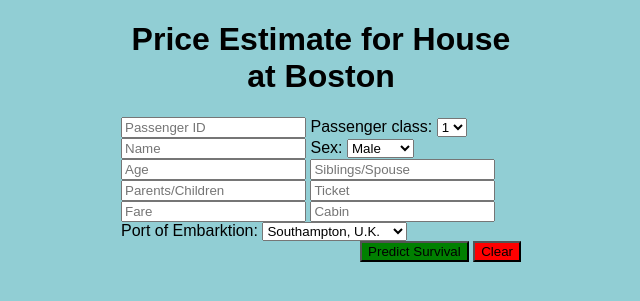
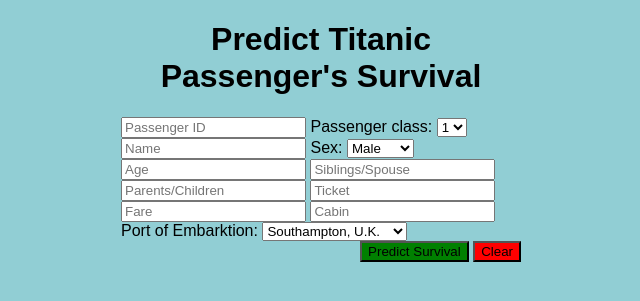
Before and after one commit to rohandhanraj/iNeuron-Assignments, a Flask app: page / in a window 1280 px wide. Shown: the top 301 px of the page, without its empty margins (319-959 px from the left). Run offline with Flask 2, Linux system fonts and the light colour scheme; parts of the project's set-up code (start-up, migrations or seed data) failed here and were passed over.

Commit message:
js updated

```diff
--- a/16-DecisionTree/static/js/validation.js
+++ b/16-DecisionTree/static/js/validation.js
@@ -77,6 +77,3 @@
         }
   }
 }
-$("input").keyup(function() {
-    $("input").css("opacity", ".4");
-});
--- a/16-DecisionTree/templates/index.html
+++ b/16-DecisionTree/templates/index.html
@@ -8,35 +8,35 @@
 
 {% block body %}
 <div class="content">
-    <h1 style="text-align: center">Price Estimate for House at Boston</h1>
+    <h1 style="text-align: center">Predict Titanic Passenger's Survival</h1>
 
     <div class="form">
         <form action="javascript:void(0)" id="fdata" method="post">
             <input type="number" name="PassengerId" id="PassengerId" placeholder="Passenger ID">
-            <label for="Pclass">Passenger class:</label>
+            <label for="Pclass">Passenger class:
             <select name="Pclass" id="	Pclass">
                 <option value="1">1</option>
                 <option value="2">2</option>
                 <option value="3">3</option>
-            </select>
+            </select></label>
             <input type="text" name="Name" id="Name" placeholder="Name">
-            <label for="Sex">Sex:</label>
+            <label for="Sex">Sex:
             <select name="Sex" id="Sex">
                 <option value="male">Male</option>
                 <option value="female">Female</option>
-            </select>
+            </select></label>
             <input type="number" name="Age" id="Age" placeholder="Age" step="any">
             <input type="number" name="SibSp" id="SibSp" placeholder="Siblings/Spouse">
             <input type="number" name="Parch" id="Parch" placeholder="Parents/Children">
             <input type="text" name="Ticket" id="Ticket" placeholder="Ticket">
             <input type="number" name="Fare" id="Fare" placeholder="Fare" step="any">
-            <input type="text" name="Cabin" id="Cabin" placeholder="Cabin">
-            <label for="Embarked">Port of Embarktion:</label>
+            <input type="text" name="Cabin" id="Cabin" placeholder="Cabin"><br>
+            <label for="Embarked">Port of Embarktion:
             <select name="Embarked" id="Embarked">
                 <option value="S">Southampton, U.K.</option>
                 <option value="C">Cherbourg, France</option>
                 <option value="Q">Queesntown, Ireland</option>
-            </select>
+            </select></label>
             <div align="right">
 				<input type="submit" value="Predict Survival" class="button" style="background-color: green;" onclick="requiredCheck()">
 				<input type="submit" value="Clear" class="button" style="background-color: red;" onclick="clear()">
```
